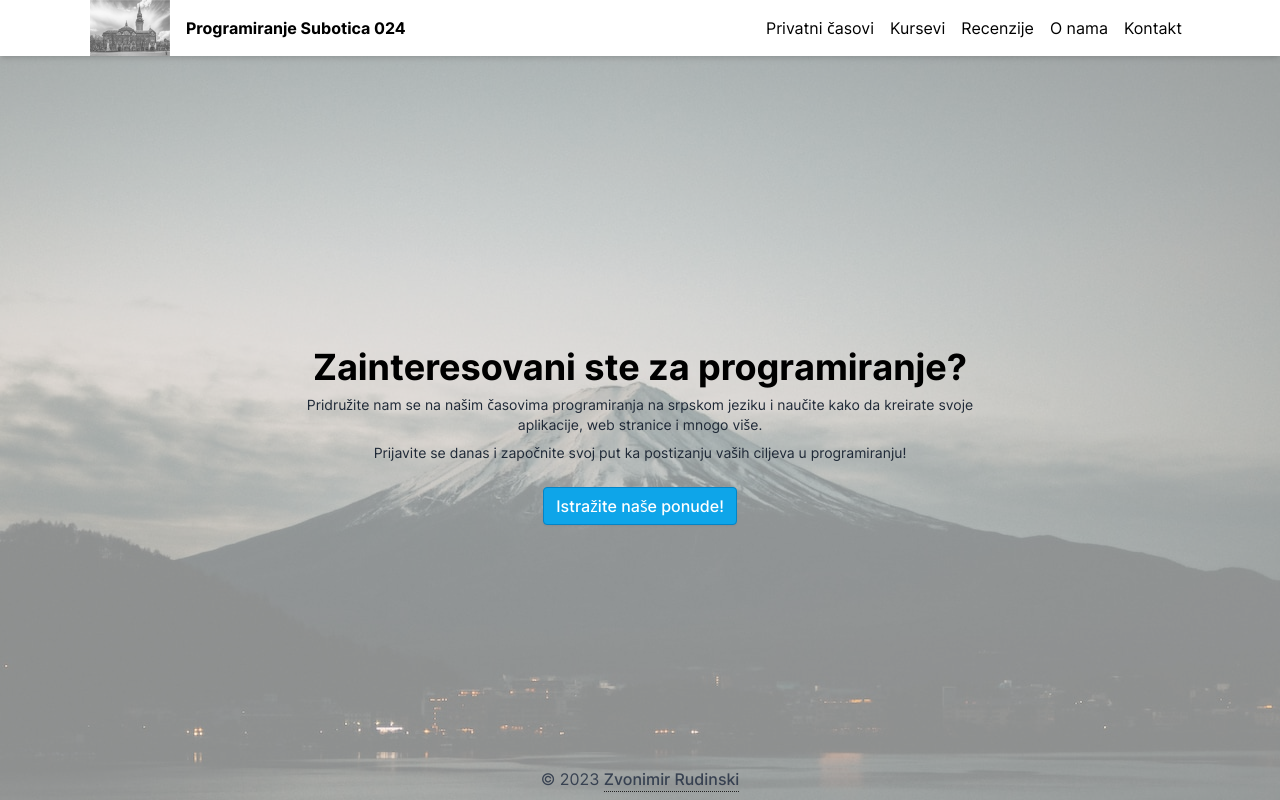
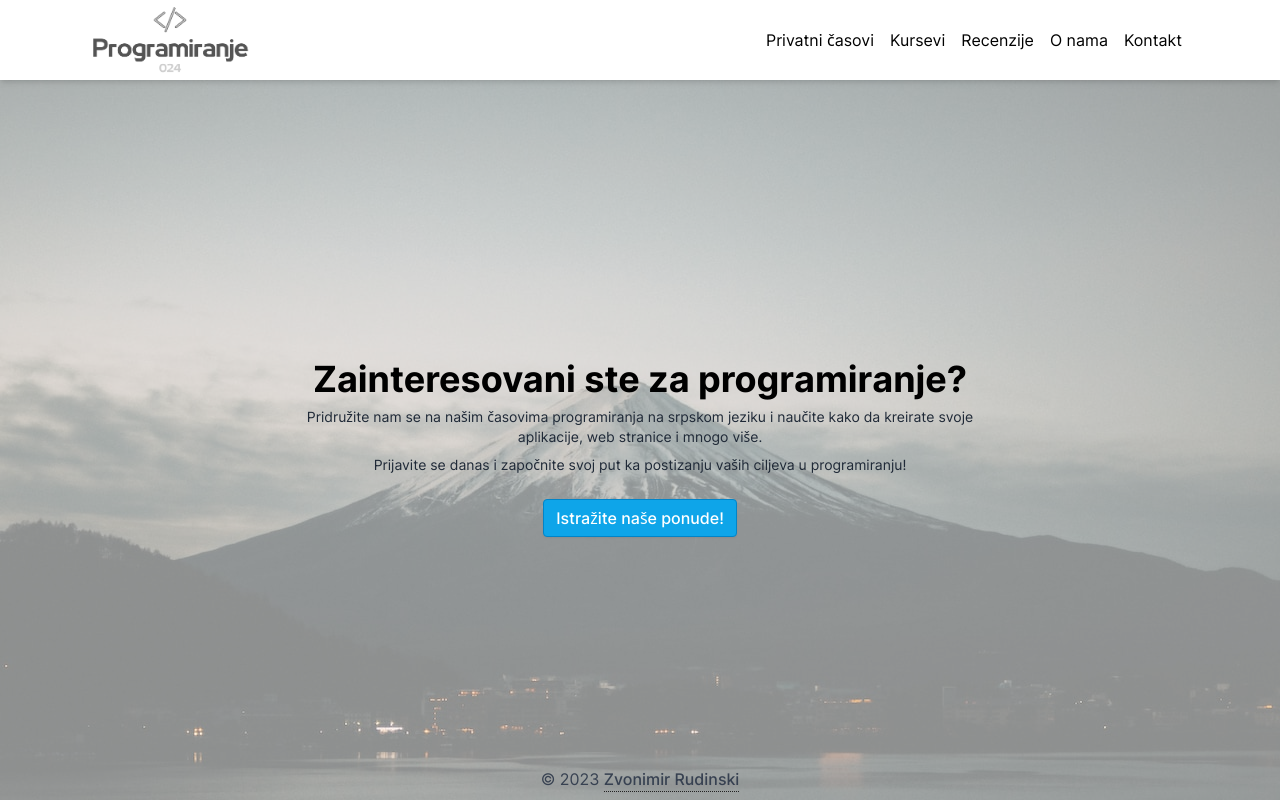
Before and after one commit to programiranje024/programiranje024.github.io, a Next.js app: page / in a window 1280 px wide. Built offline with nearby package versions, Linux system fonts and the light colour scheme.

Commit message:
feat: update logo

```diff
--- a/src/components/Seo.tsx
+++ b/src/components/Seo.tsx
@@ -14,7 +14,7 @@ const defaultMeta = {
    * No need to be filled, will be populated with openGraph function
    * If you wish to use a normal image, just specify the path below
    */
-  image: 'https://programiranje024.github.io/images/subotica.jpg',
+  image: 'https://programiranje024.github.io/images/logo.png',
 };
 
 type SeoProps = {
--- a/src/components/layout/Header.tsx
+++ b/src/components/layout/Header.tsx
@@ -7,7 +7,7 @@ import { useMediaQuery } from 'usehooks-ts';
 import UnstyledLink from '@/components/links/UnstyledLink';
 import NextImage from '@/components/NextImage';
 
-import Subotica from '~/images/subotica.jpg';
+import Logo from '~/images/logo.png';
 
 const links = [
   { href: '/privatni-casovi', label: 'Privatni časovi' },
@@ -53,21 +53,18 @@ export default function Header() {
 
   return (
     <header className='sticky top-0 z-50 bg-white shadow-md'>
-      <div className='layout flex h-14 items-center justify-between'>
+      <div className='layout flex h-20 items-center justify-between'>
         <div className='flex items-center gap-4'>
           <Link href='/'>
             <NextImage
-              src={Subotica}
-              alt='Subotica'
-              width={80}
-              height={80}
+              src={Logo}
+              alt='Programiranje Subotica 024'
+              width={160}
+              height={160}
               className='grayscale hover:filter-none'
               useSkeleton
             />
           </Link>
-          <UnstyledLink href='/' className='font-bold hover:text-gray-600'>
-            Programiranje Subotica 024
-          </UnstyledLink>
         </div>
         <nav>
           <div ref={toggleContainerRef} className='hidden'>
--- a/src/styles/globals.css
+++ b/src/styles/globals.css
@@ -115,5 +115,5 @@
 
 /* Custom CSS */
 .page-section {
-  min-height: calc(100vh - 56px);
+  min-height: calc(100vh - 80px);
 }
```
Also changed, not shown: public/images/logo.png (added), public/images/subotica.jpg (deleted).
